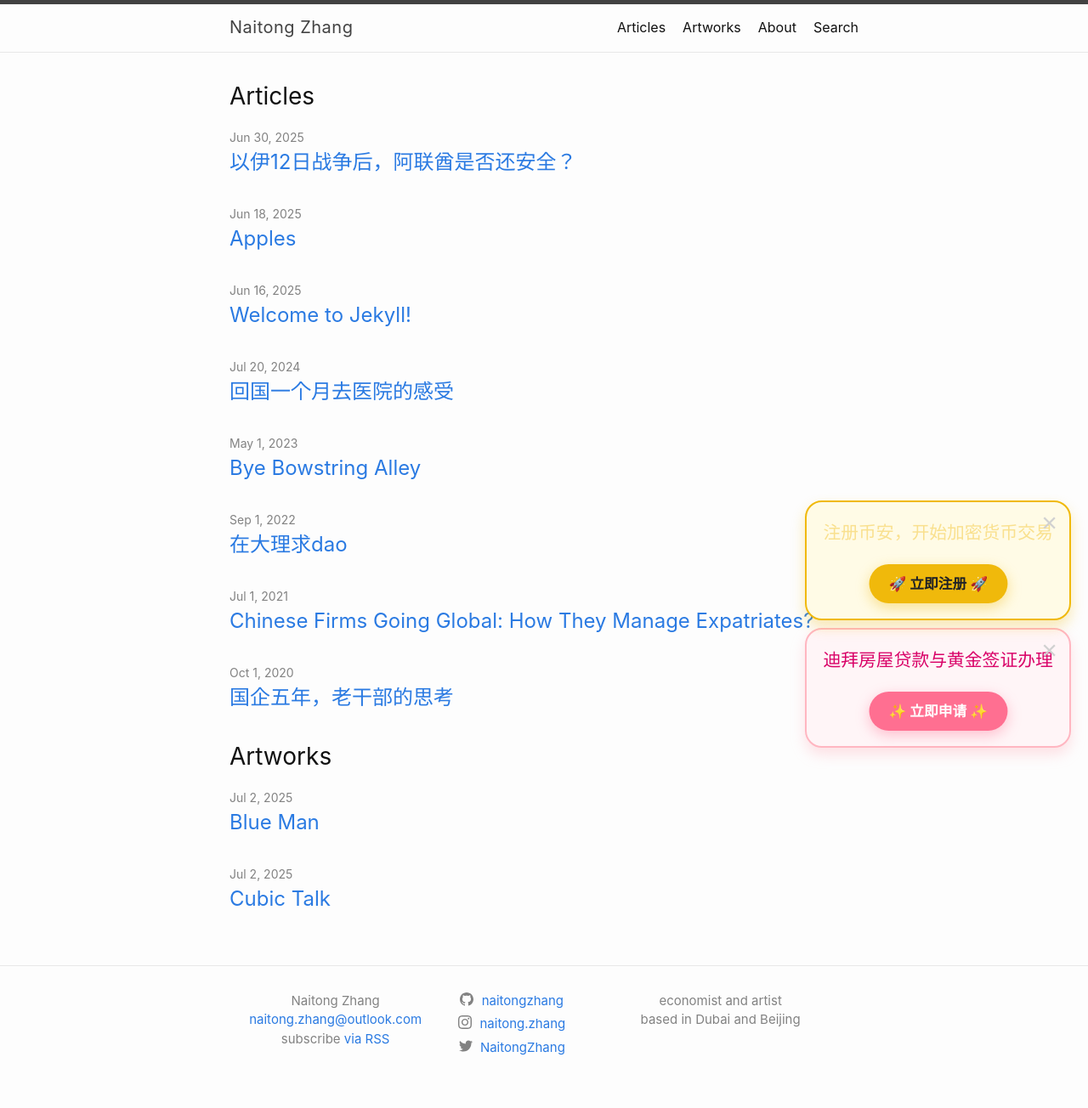
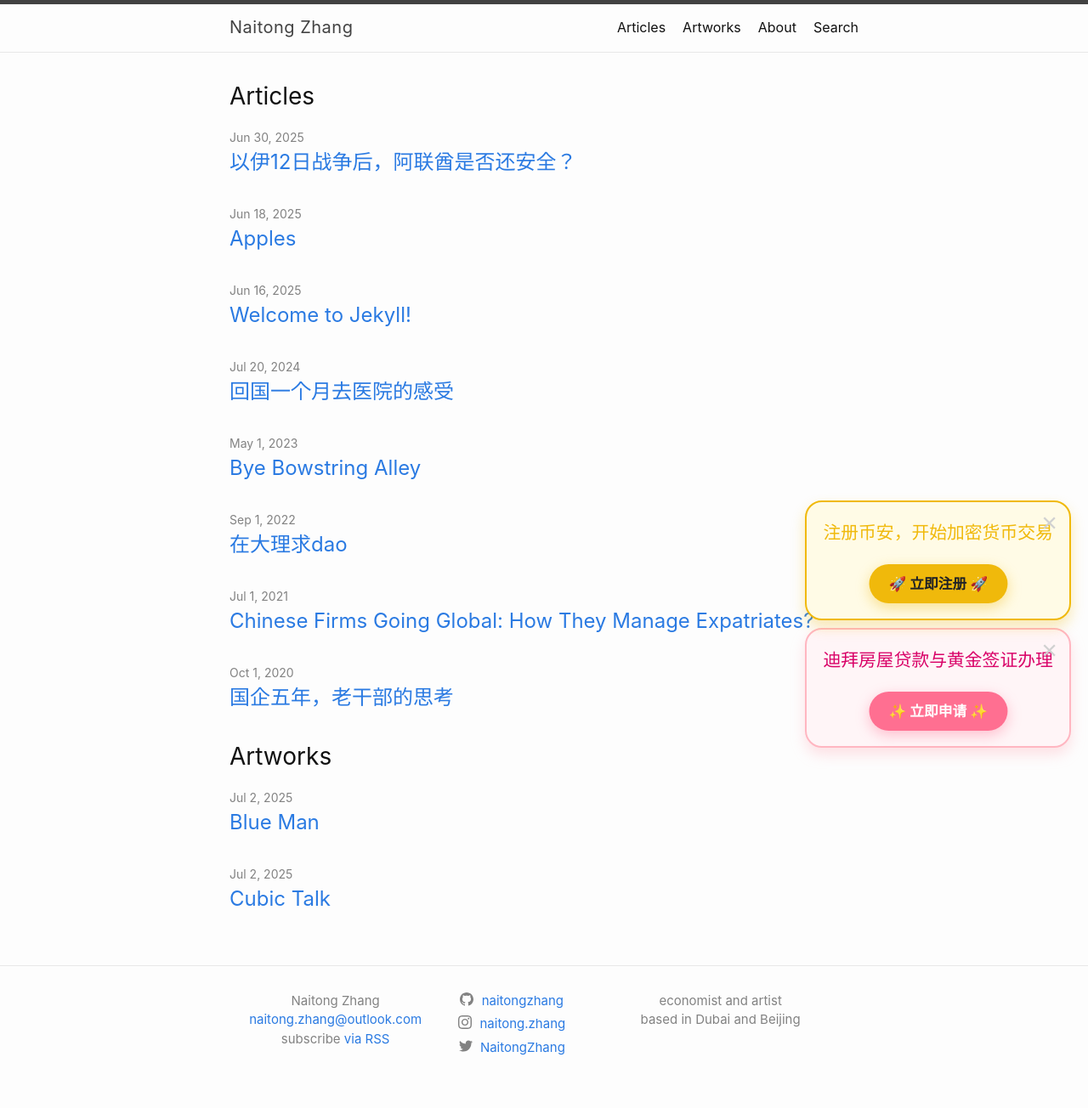
Before and after one commit to naitongzhang/naitongzhang.github.io, a Jekyll site: the page built from index.md, in a window 1280 px wide. Shown: the whole page at 85% size. Built offline with Jekyll 4.4.1, drawn with Linux system fonts in a browser that asks for light colours.

Commit message:
Update binance-promo-card.html

```diff
--- a/_includes/binance-promo-card.html
+++ b/_includes/binance-promo-card.html
@@ -36,7 +36,7 @@
 .mw-promo-card h2 {
   margin-top: 0;
   font-size: 1.3rem; /* 减小标题字体 */
-  color: rgba(240, 185, 11, 0.4); /* Softer yellow for the title */
+  color: #F0B90B; /* Binance yellow */
 }
 .mw-promo-card p {
   color: #343A40; /* Darker grey text for readability */
```
